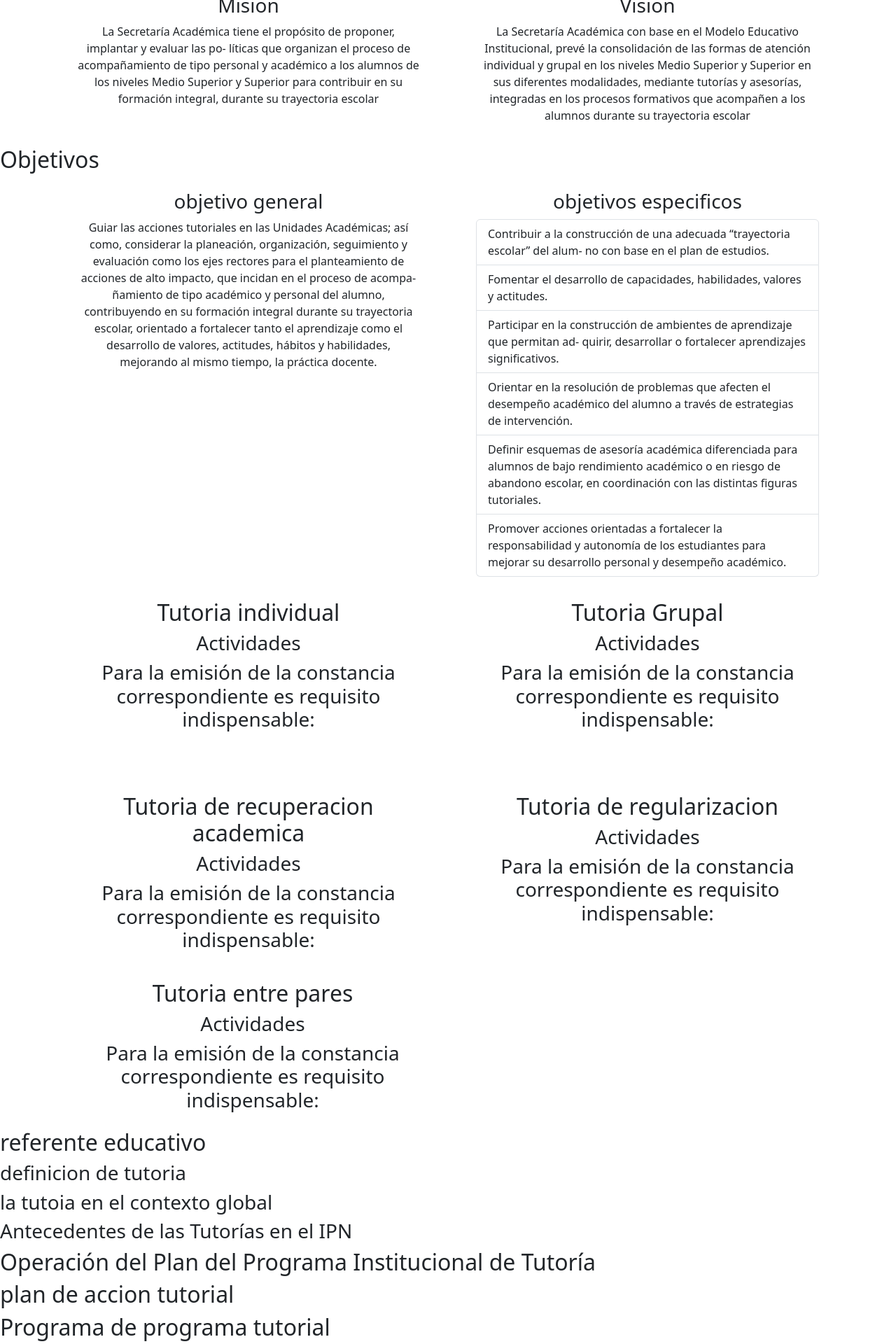
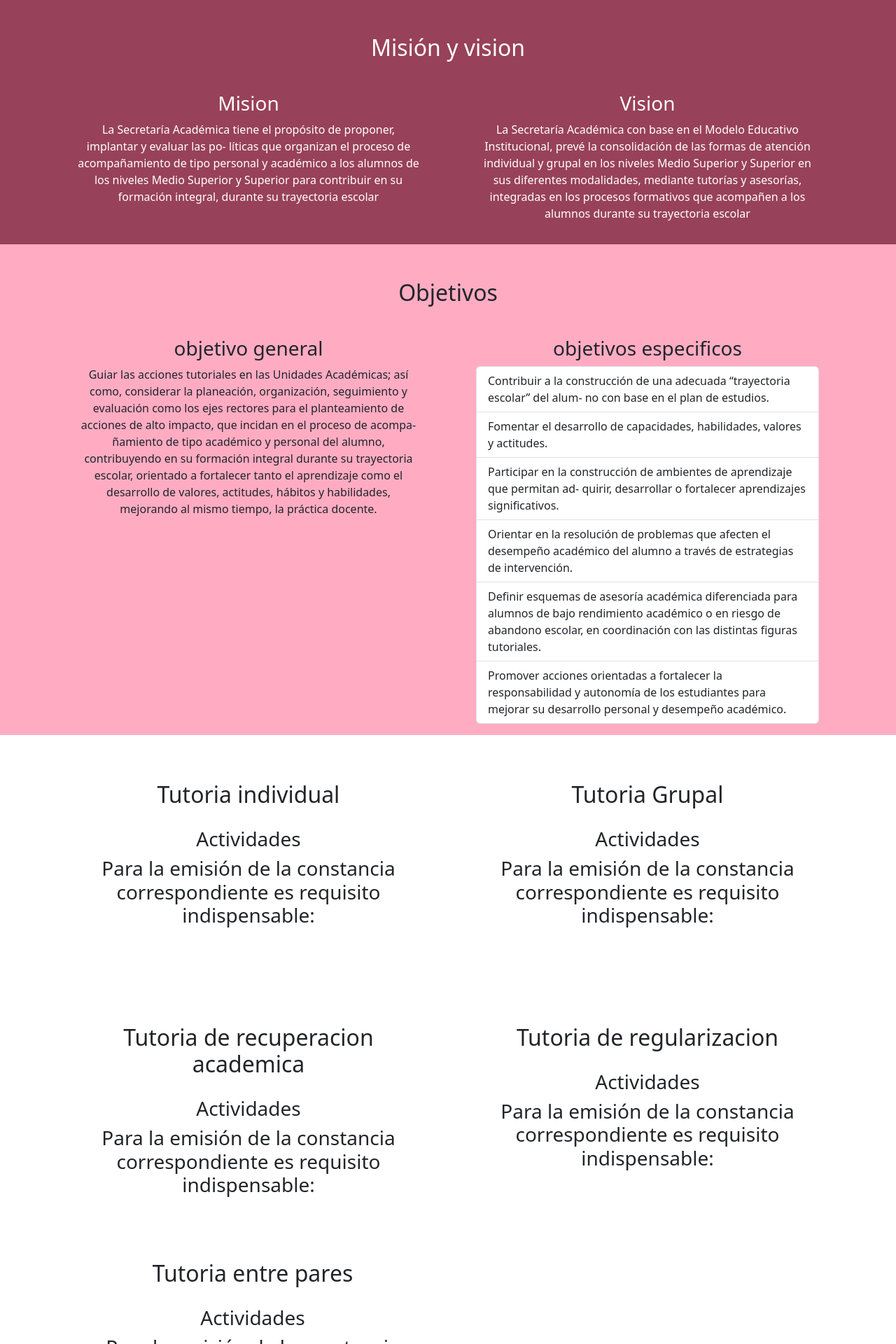
Before and after one commit to benjir03/eq9_TDAW_242, a PHP site: template pFinal/views/index.html in a window 1280 px wide. Shown: the part 367-2287 px from the top of the page at 70% size. Run offline with PHP 8.4, Linux system fonts and the light colour scheme; the template is opened without the code that fills it, so the values that code supplies are empty.

Commit message:
estilos de fondo

```diff
--- a/pFinal/styles/styles.css
+++ b/pFinal/styles/styles.css
@@ -1,3 +1,16 @@
+:root{
+    --blanco:#FFFFFF;
+    --obscuro:#0B0B0B;
+    --primario:#ff004853;
+    --secundario:#933751f1;
+    --gris:#6C6E6F ;
+}
+
+h2{
+    text-align: center;
+    padding: 50px 0 20px 0;
+}
+
 .headerImg {
     width: 50px;
 }
@@ -5,3 +18,25 @@
 .position_left{
     text-align: left;
 }
+
+.hero{
+    background-image: url(../src/imgEscom.jpg);
+    background-repeat: no-repeat;
+    background-size: cover;
+    height:100%;
+    position: relative;
+}
+
+
+.bg_mision_vision{
+    background-color:var(--secundario);
+    width:100%;
+    box-sizing: border-box; /* Para incluir el padding en el ancho total */
+    color:var(--blanco)
+}
+
+.bg_objetivos{
+    background-color:var(--primario);
+    width:100%;
+    box-sizing: border-box; /* Para incluir el padding en el ancho total */
+}
```
